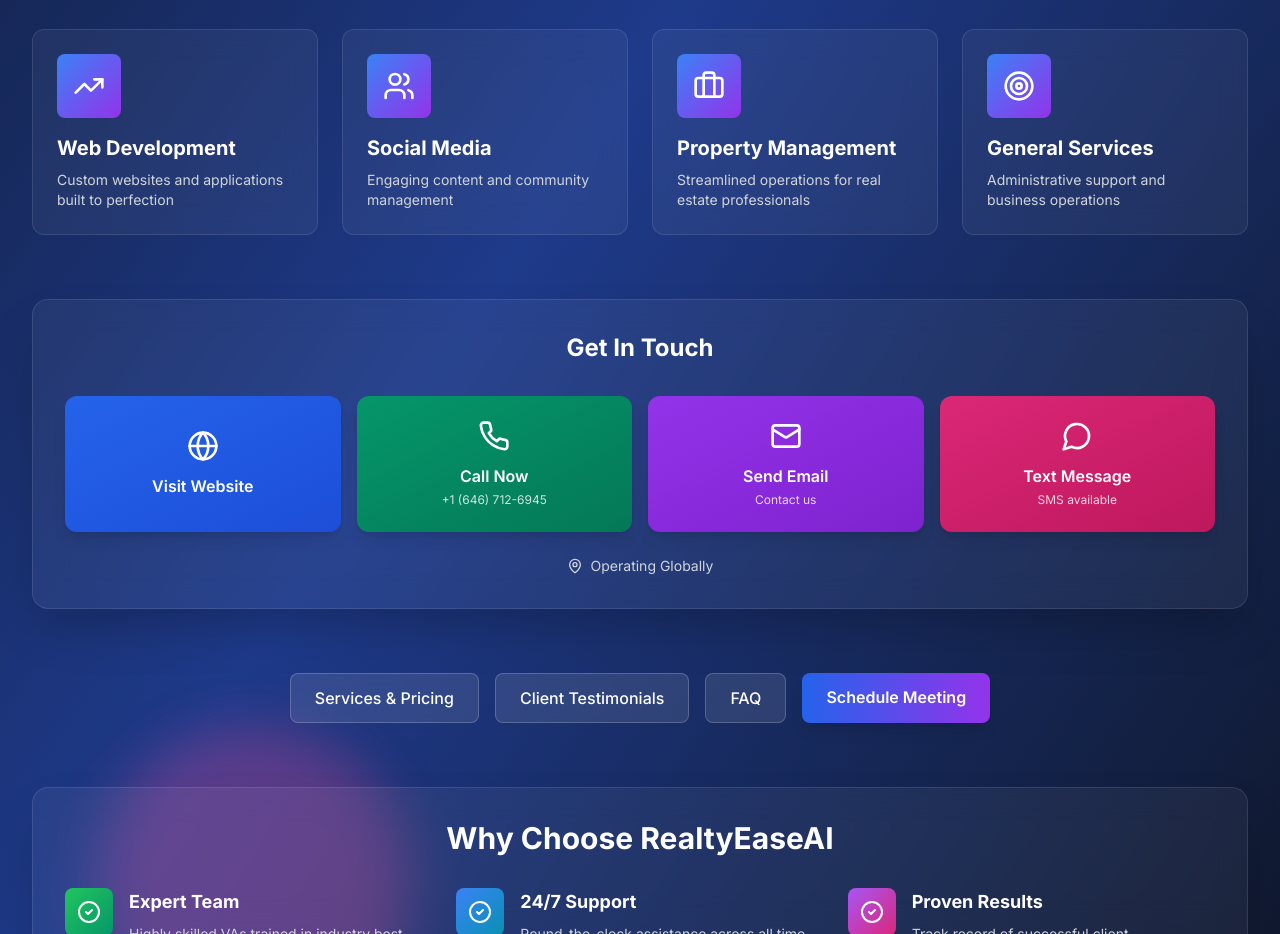
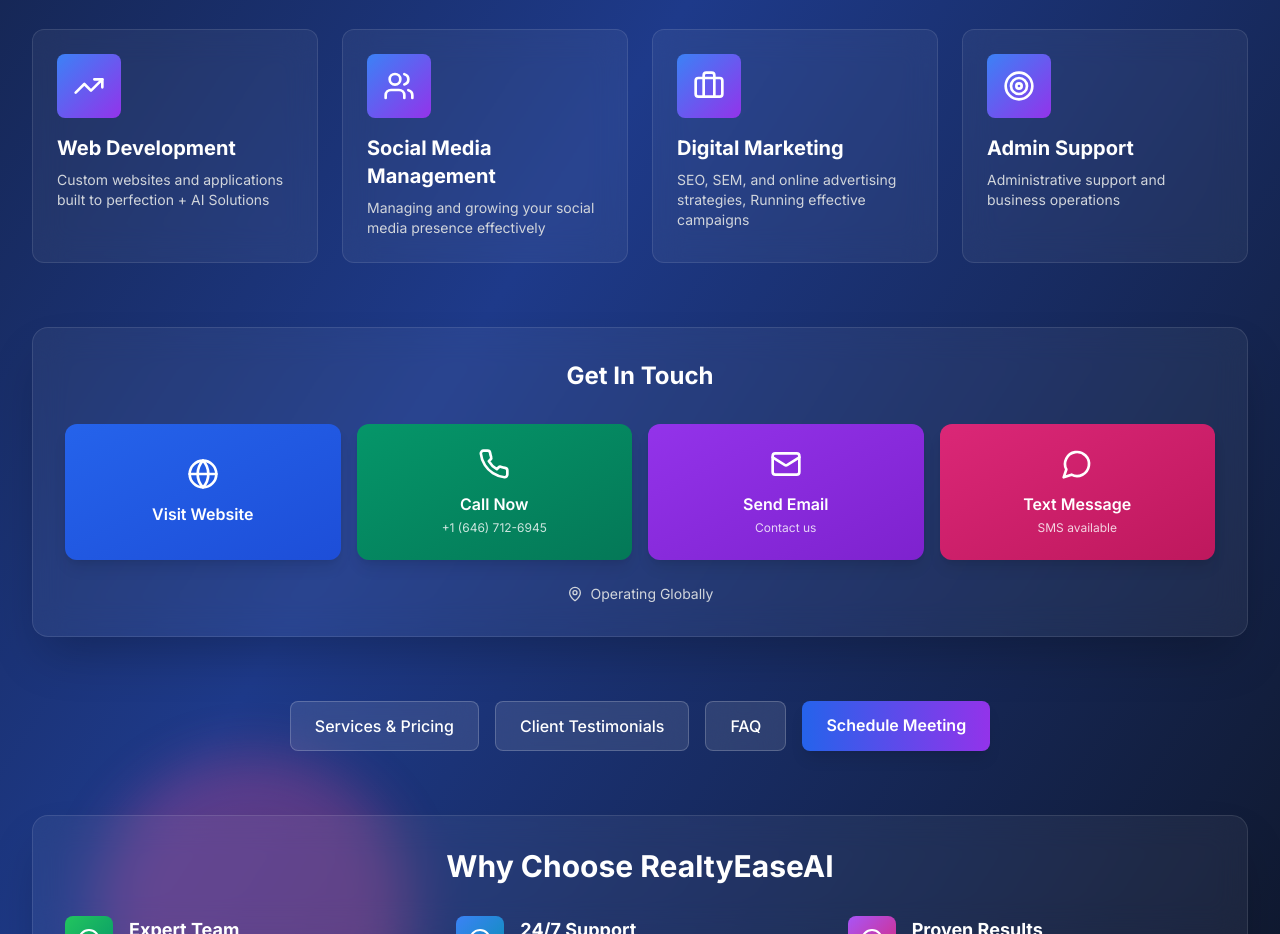
Before and after one commit to realtyeaseai/portfoliokathy, a Next.js app: page / in a window 1280 px wide. Shown: the part 920-1854 px from the top of the page. Built offline with nearby package versions, Linux system fonts and the light colour scheme.

Commit message:
Fixed Services

```diff
--- a/components/VirtualCard.tsx
+++ b/components/VirtualCard.tsx
@@ -75,21 +75,21 @@
     {
       icon: <TrendingUp className="w-8 h-8" />,
       title: "Web Development",
-      description: "Custom websites and applications built to perfection"
+      description: "Custom websites and applications built to perfection + AI Solutions"
     },
     {
       icon: <Users className="w-8 h-8" />,
-      title: "Social Media",
-      description: "Engaging content and community management"
+      title: "Social Media Management",
+      description: "Managing and growing your social media presence effectively"
     },
     {
       icon: <Briefcase className="w-8 h-8" />,
-      title: "Property Management",
-      description: "Streamlined operations for real estate professionals"
+      title: "Digital Marketing",
+      description: "SEO, SEM, and online advertising strategies, Running effective campaigns"
     },
     {
       icon: <Target className="w-8 h-8" />,
-      title: "General Services",
+      title: "Admin Support",
       description: "Administrative support and business operations"
     }
   ];
```
Also changed, not shown: 1 other file (tests, documents, lock files or other folders).
